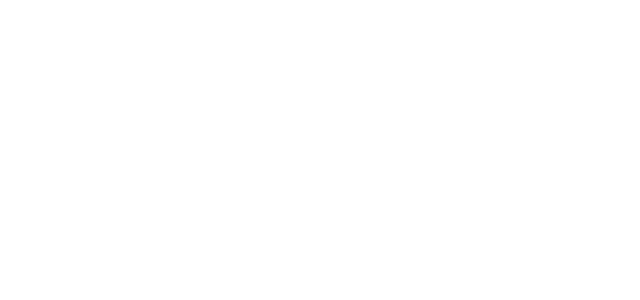
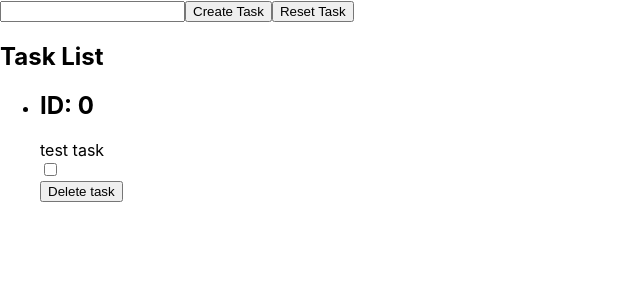
Before and after one commit to RomanSeveryn/todo_front, a React (Create React App) app: page / in a window 1280 px wide. Shown: the top 300 px of the page, without its empty margins (0-640 px from the left). Built offline with nearby package versions, Linux system fonts and the light colour scheme.

Commit message:
Add create tasks

```diff
--- a/public/index.html
+++ b/public/index.html
@@ -14,7 +14,7 @@
       manifest.json provides metadata used when your web app is installed on a
       user's mobile device or desktop. See https://developers.google.com/web/fundamentals/web-app-manifest/
     -->
-    <link rel="manifest" href="%PUBLIC_URL%/manifest.json" />
+    <!-- <link rel="manifest" href="%PUBLIC_URL%/manifest.json" /> -->
     <!--
       Notice the use of %PUBLIC_URL% in the tags above.
       It will be replaced with the URL of the `public` folder during the build.
--- a/src/App.js
+++ b/src/App.js
@@ -1,9 +1,11 @@
-import './App.css';
+import TaskForm from './components/TaskForm';
+import TaskList from './components/TaskList';
 
-function App() {
+const App = props => {
   return (
     <div>
-
+      <TaskForm />
+      <TaskList/>
     </div>
   );
 }
--- a/actions/taskCreators.js
+++ b/src/actions/taskCreators.js
@@ -5,13 +5,13 @@
   values,
 });
 
-export const updateTask = ({id, values}) => ({
+export const updateTask = ({ id, values }) => ({
   type: ACTION_TYPES.UPDATE_TASK,
   id,
   values,
 });
 
-export const deleteTask = () => ({
+export const deleteTask = id => ({
   type: ACTION_TYPES.DELETE_TASK,
   id,
-});
+})
--- /dev/null
+++ b/src/components/TaskForm.js
@@ -0,0 +1,33 @@
+import { Formik, Form, Field } from 'formik';
+import { createTask } from '../actions/taskCreators';
+import { connect } from 'react-redux';
+
+const TaskForm = props => {
+  const { createTaskAction } = props;
+
+  const onSubmit = (values, formikBag) => {
+    createTaskAction(values);
+    formikBag.resetForm();
+  };
+  return (
+    <Formik
+      initialValues={{
+        isDone: false,
+        body: '',
+      }}
+      onSubmit={onSubmit}
+    >
+      <Form>
+        <Field name='body' />
+        <button type='submit'>Create Task</button>
+        <button type='reset'>Reset Task</button>
+      </Form>
+    </Formik>
+  );
+};
+
+const mapDispatchToProps = dispatch => ({
+  createTaskAction: values => dispatch(createTask(values)),
+});
+
+export default connect(null, mapDispatchToProps)(TaskForm);
--- /dev/null
+++ b/src/components/TaskList.js
@@ -0,0 +1,41 @@
+import { connect } from 'react-redux';
+import * as TaskCreators from '../actions/taskCreators';
+
+const TaskList = props => {
+  const { tasks, updateAction, deleteAction } = props;
+  return (
+    <section>
+      <h1>Task List</h1>
+      <ul>
+        {tasks.map(task => (
+          <li key={task.id}>
+            <div>
+              <h1>ID: {task.id}</h1>
+              <div>{task.body}</div>
+              <input
+                type='checkbox'
+                checked={task.isDone}
+                onChange={({ target: { checked } }) =>
+                  updateAction({
+                    id: task.id,
+                    values: {
+                      isDone: checked,
+                    },
+                  })
+                }
+              />
+            </div>
+            <button onClick={() => deleteAction(task.id)}>Delete task</button>
+          </li>
+        ))}
+      </ul>
+    </section>
+  );
+};
+const mapStateToProps = ({ tasks }) => ({ tasks });
+const mapDispatchToProps = dispatch => ({
+  deleteAction: id => dispatch(TaskCreators.deleteTask(id)),
+  updateAction: ({ id, values }) =>
+    dispatch(TaskCreators.updateTask({ id, values })),
+});
+export default connect(mapStateToProps, mapDispatchToProps)(TaskList);
--- a/src/index.js
+++ b/src/index.js
@@ -1,11 +1,15 @@
-import React from 'react'
-import ReactDOM from 'react-dom'
-import './index.css'
-import App from './App'
+import React from 'react';
+import ReactDOM from 'react-dom';
+import { Provider } from 'react-redux';
+import store from './store';
+import './index.css';
+import App from './App';
 
 ReactDOM.render(
   <React.StrictMode>
-    <App />
+    <Provider store={store}>
+      <App />
+    </Provider>
   </React.StrictMode>,
   document.getElementById('root')
-)
+);
--- a/src/reducer/index.js
+++ b/src/reducer/index.js
@@ -1,4 +1,4 @@
-import ACTION_TYPES from '../../actions/actionTypes';
+import ACTION_TYPES from '../actions/actionTypes';
 
 const initialState = {
   tasks: [
@@ -10,7 +10,7 @@
   ],
 };
 
-let serial = 0;
+let serial = 1;
 
 function reducer (state = initialState, action) {
   switch (action.type) {
@@ -24,8 +24,35 @@
         tasks: newTasks,
       };
     }
+    case ACTION_TYPES.DELETE_TASK: {
+      const { id } = action;
+      const { tasks } = state;
+
+      const newTasks = tasks.filter(task => task.id !== id);
+
+      return {
+        ...state,
+        tasks: newTasks,
+      };
+    }
+    case ACTION_TYPES.UPDATE_TASK: {
+      const { id, values } = action;
+      const { tasks } = state;
+
+      const newTasks = [...tasks];
+      const taskIndex = newTasks.findIndex(task => task.id === id);
+      const task = newTasks[taskIndex];
+      newTasks[taskIndex] = { ...task, ...values };
+
+      return {
+        ...state,
+        tasks: newTasks,
+      };
+    }
 
     default:
-      break;
+      return state;
   }
 }
+
+export default reducer;
--- /dev/null
+++ b/src/store/index.js
@@ -0,0 +1,6 @@
+import { createStore } from 'redux';
+import reducer from '../reducer';
+
+const store = createStore(reducer);
+
+export default store;
```
Also changed, not shown: src/actions/actionTypes.js (renamed from actions/actionTypes.js).
